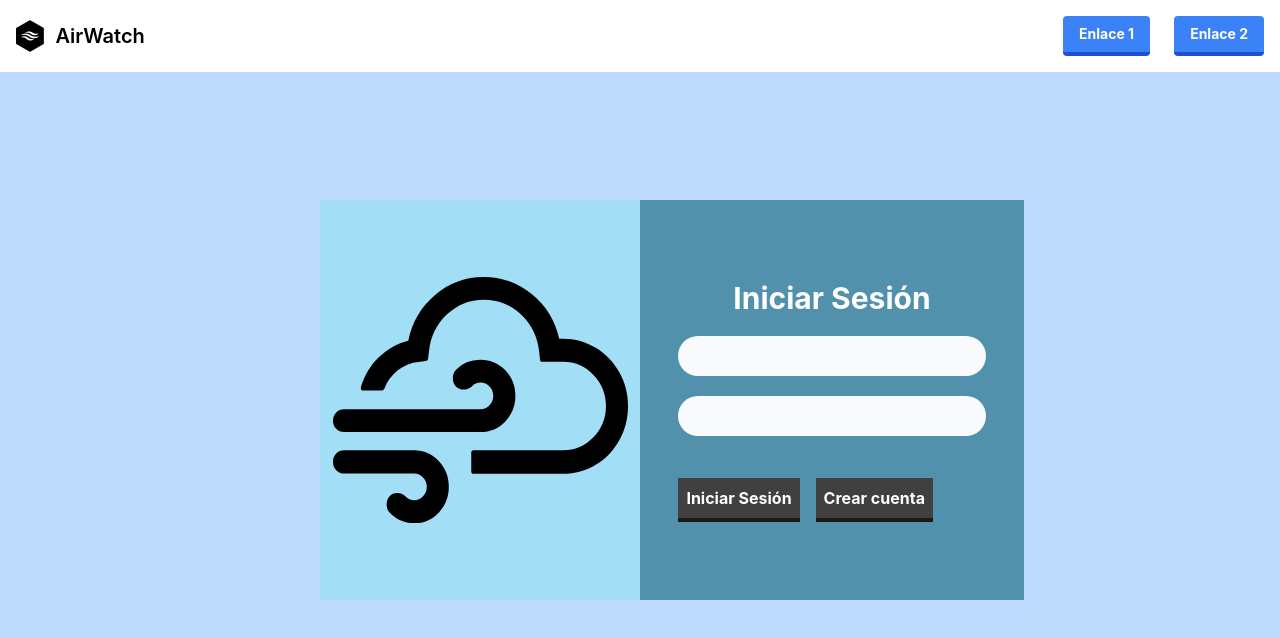
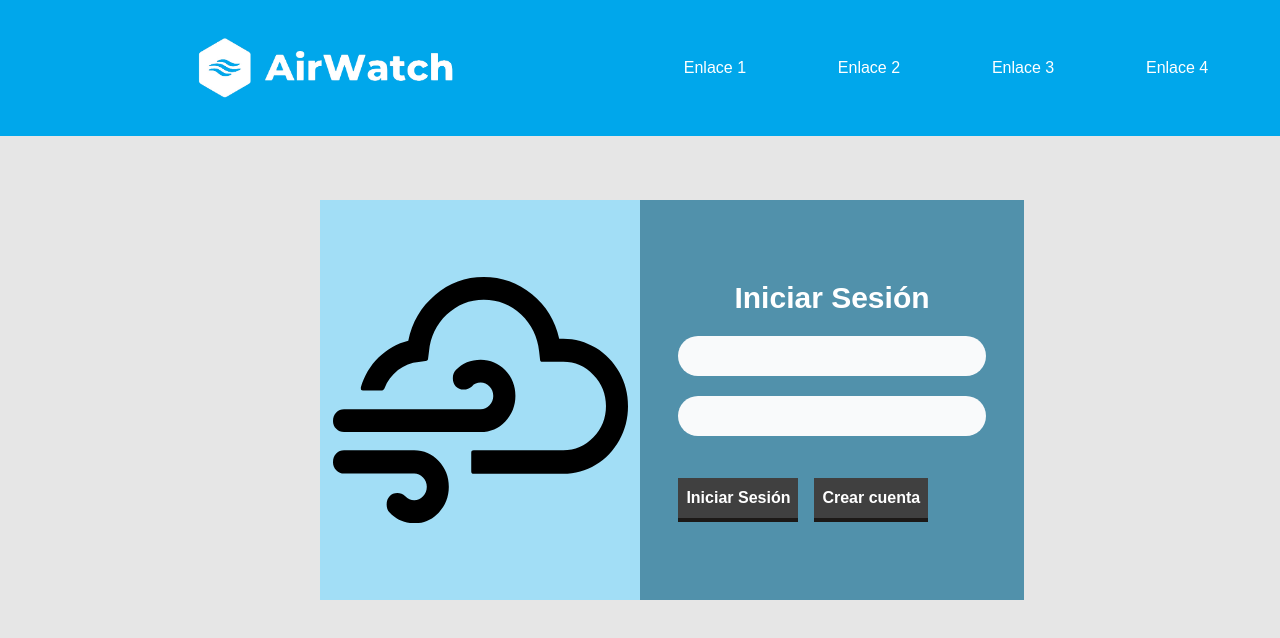
Before and after one commit to sebas-tian18/AirWatch, a React (Create React App) app in the folder my-react-app/: page / in a window 1280 px wide. Shown: the top 638 px of the page. Built offline with nearby package versions, Linux system fonts and the light colour scheme.

Commit message:
Se modifico el navbar al original del figma y ademas se cambio la fuente

```diff
--- a/my-react-app/src/App.js
+++ b/my-react-app/src/App.js
@@ -6,7 +6,7 @@ import Welcome from './pages/Welcome';
 function App() {
   return (
     <Router>
-      <div className="App">
+      <div className="App bg-[#E6E6E6]">
         <Routes>
           <Route path="/" element={<Welcome />} />
         </Routes>
--- a/my-react-app/src/Components/NavBar.jsx
+++ b/my-react-app/src/Components/NavBar.jsx
@@ -1,30 +1,27 @@
 import React from "react";
-import logo from "../Images/Blackfavicon.png";
+import logo from "../Images/Blanco.png";
 import ArrowComponent from "../Components/Toward";
 
 function NavBar() {
   return (
-      <nav class="bg-white border-gray-200 dark:bg-primary fixed top-0 w-screen">
-        <div class="flex flex-wrap justify-between items-center mx-auto max-w-screen-xl p-4">
-          <button class="flex items-center space-x-3 rtl:space-x-reverse">
-            <img src={logo} class="h-8" alt="logo AirWach" />
-            <span class="self-center text-xl font-semibold whitespace-nowrap dark:text-white">
-              AirWatch
-            </span>
+      <nav className="bg-primary p-7 fixed top-0 w-screen">
+        <div className="grid grid-cols-2">
+          <button className="flex justify-center">
+            <img className="h-20" src={logo} alt="Logo" />
           </button>
-          <div class="flex items-center space-x-6 rtl:space-x-reverse">
-            <a
-              href="#"
-              class="text-sm  text-blue-600 dark:text-blue-500 hover:underline"
-            >
-              <ArrowComponent to="/" text="Enlace 1" buttonStyle="bg-blue-500 text-white font-bold py-2 px-4 border-b-4 border-blue-700 rounded active:border-blue-500 active:pb-1" />
-            </a>
-            <a
-              href="#"
-              class="text-sm  text-blue-600 dark:text-blue-500 hover:underline "
-            >
-              <ArrowComponent to="/" text="Enlace 2" buttonStyle="bg-blue-500 text-white font-bold py-2 px-4 border-b-4 border-blue-700 rounded active:border-blue-500 active:pb-1" />
-            </a>
+          <div className="flex flex-row items-center justify-center w-full space-x-[15%] ">
+            <div>
+              <ArrowComponent to="/" text="Enlace 1" buttonStyle="text-white active:text-blue-500" />
+            </div>
+            <div>
+              <ArrowComponent to="/" text="Enlace 2" buttonStyle="text-white active:text-blue-500" />
+            </div>
+            <div>
+              <ArrowComponent to="/" text="Enlace 3" buttonStyle="text-white active:text-blue-500" />
+            </div>
+            <div>
+              <ArrowComponent to="/" text="Enlace 4" buttonStyle="text-white active:text-blue-500" />
+            </div>
           </div>
         </div>
       </nav>
--- a/my-react-app/src/index.css
+++ b/my-react-app/src/index.css
@@ -4,9 +4,7 @@
 
 body {
   margin: 0;
-  font-family: -apple-system, BlinkMacSystemFont, 'Segoe UI', 'Roboto', 'Oxygen',
-    'Ubuntu', 'Cantarell', 'Fira Sans', 'Droid Sans', 'Helvetica Neue',
-    sans-serif;
+  @apply font-sans;
   -webkit-font-smoothing: antialiased;
   -moz-osx-font-smoothing: grayscale;
 }
--- a/my-react-app/src/index.js
+++ b/my-react-app/src/index.js
@@ -3,6 +3,7 @@ import ReactDOM from 'react-dom/client';
 import './index.css';
 import App from './App';
 
+<link href="https://fonts.googleapis.com/css2?family=Montserrat:wght@400;700&display=swap" rel="stylesheet"></link>
 const root = ReactDOM.createRoot(document.getElementById('root'));
 root.render(
   <React.StrictMode>
--- a/my-react-app/src/pages/Welcome.jsx
+++ b/my-react-app/src/pages/Welcome.jsx
@@ -2,11 +2,12 @@ import React from "react";
 import ArrowComponent from "../Components/Toward";
 import NavBar from "../Components/NavBar";
 import nube from "../Images/nube.png";
+
 function Welcome() {
   return (
     <div className="h-screen">
       <NavBar />
-      <div className="grid grid-cols-2  flex flex-col items-center justify-center h-full  bg-blue-200">
+      <div className="grid grid-cols-2  flex flex-col items-center justify-center h-full">
         <div className="h-[50%] ml-[50%] bg-secondary flex flex-col justify-center  item-center text-center">
           <div className="m-auto" id="nube">
             <img src={nube} alt="Cloud Icon" />
--- a/my-react-app/tailwind.config.js
+++ b/my-react-app/tailwind.config.js
@@ -3,8 +3,14 @@ module.exports = {
   content: [
     "./src/**/*.{js,jsx,ts,tsx}",
   ],
+
   theme: {
-    extend: {colors: {primary: "#00A7EB", secondary: "rgb(162, 222, 246)", third: "rgb(81, 145, 171)"}},
+    extend: {
+      fontFamily: {sans: ['Montserrat', 'sans-serif']},
+      colors: {primary: "#00A7EB", secondary: "rgb(162, 222, 246)", third: "rgb(81, 145, 171)"}},
   },
+
+  variants: {},
+
   plugins: [],
 }
```
Also changed, not shown: my-react-app/src/Images/Blanco.png (added).
